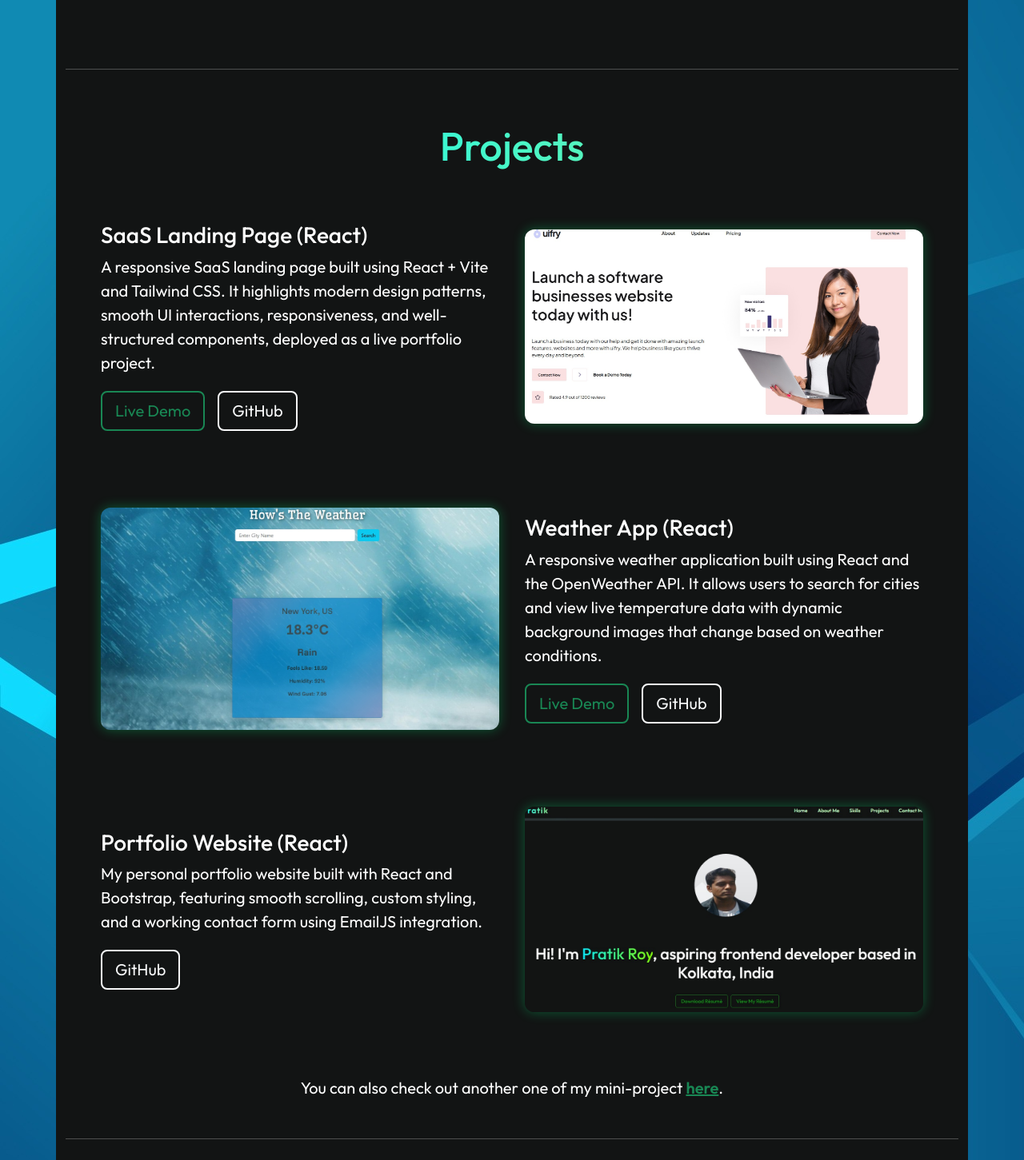
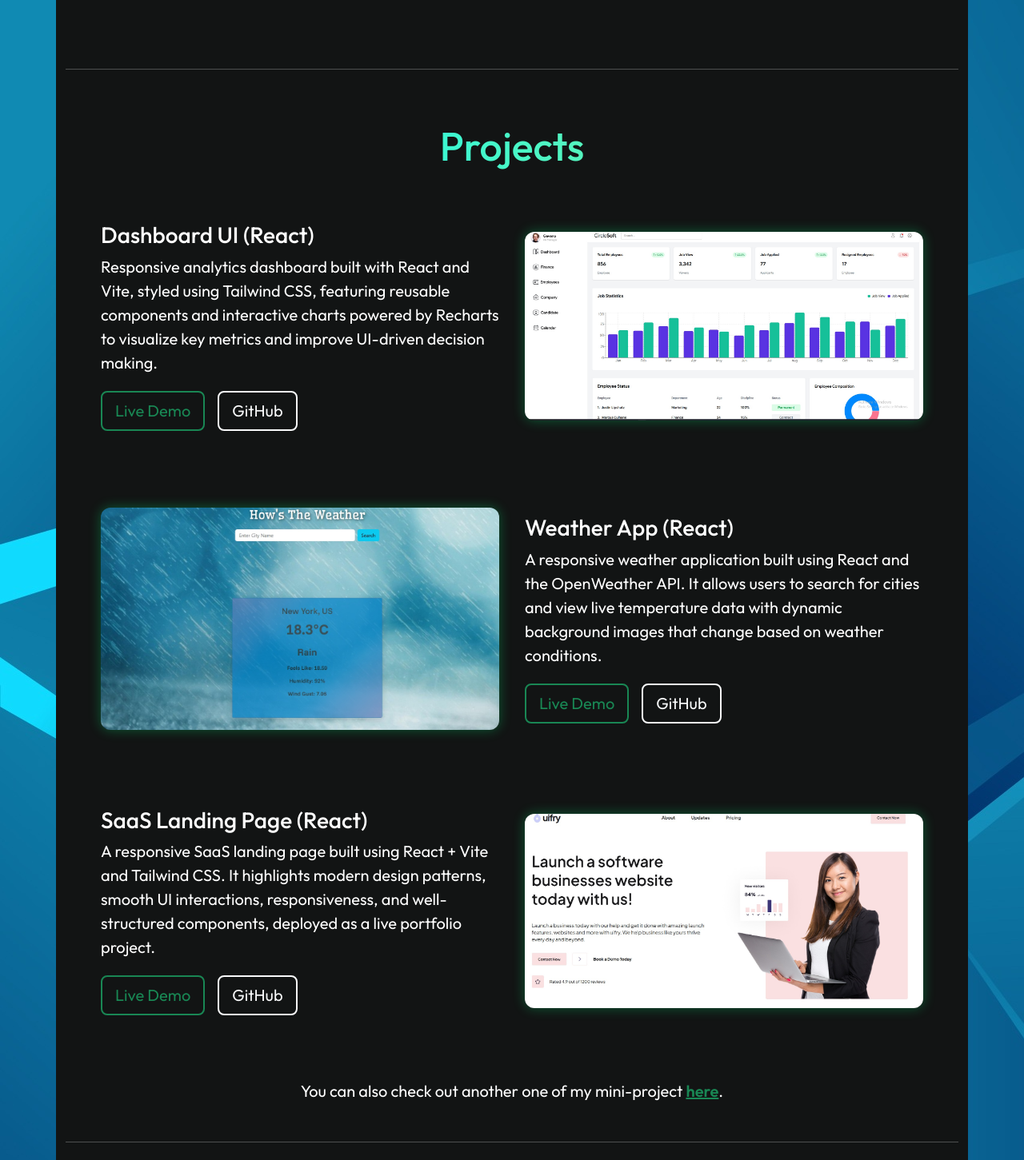
Before and after one commit to pratikroxx91/portfolio, a React (Vite) app: page / in a window 1280 px wide. Shown: the part 1867-3318 px from the top of the page at 80% size. Built offline with nearby package versions, Linux system fonts and the light colour scheme.

Commit message:
replaced project Portfolio with Dashboard UI

```diff
--- a/src/components/Projects/Projects.jsx
+++ b/src/components/Projects/Projects.jsx
@@ -3,7 +3,7 @@ import './Projects.css'
 import { Container, Row, Col, Button } from 'react-bootstrap'
 import saas from '../../assets/saas_website.jpg'
 import weatherApp from '../../assets/weatherApp.jpg'
-import portfolioshot from '../../assets/portfolioshot.jpg'
+import dashboardshot from '../../assets/dashboardshot.jpg'
 
 
 const Projects = () => {
@@ -16,20 +16,20 @@ const Projects = () => {
                     <Container>
                         <Row className='align-items-center my-5 flex-md-row-reverse'>
                             <Col md={6} sm={12} className='mb-3 p-3 text-center'>
-                                <img src={saas} alt='Portfolio Website' className='project-img' />
+                                <img src={dashboardshot} alt='Portfolio Website' className='project-img' />
                             </Col>
                             <Col md={6} sm={12} className='mb-3 p-3'>
-                                <h3>SaaS Landing Page (React)</h3>
+                                <h3>Dashboard UI (React)</h3>
                                 <p className='fs-5'>
-                                    A responsive SaaS landing page built using React + Vite and Tailwind CSS. It highlights modern design patterns, smooth UI interactions, responsiveness, and well-structured components, deployed as a live portfolio project.
+                                    Responsive analytics dashboard built with React and Vite, styled using Tailwind CSS, featuring reusable components and interactive charts powered by Recharts to visualize key metrics and improve UI-driven decision making.
                                 </p>
                                 <div className='project-buttons'>
-                                    <a href='https://uifrysaas.netlify.app/' target='_blank' rel='noreferrer'>
+                                    <a href='https://circlesoft-dashboard.netlify.app/' target='_blank' rel='noreferrer'>
                                         <Button variant='outline-success' size='lg' className='me-3'>
                                             Live Demo
                                         </Button>
                                     </a>
-                                    <a href='https://github.com/pratikroxx91/uifry-SaaS-landing-page' target='_blank' rel='noreferrer'>
+                                    <a href='https://github.com/pratikroxx91/CircleSoft-Dashboard-UI' target='_blank' rel='noreferrer'>
                                         <Button variant='outline-light' size='lg'>
                                             GitHub
                                         </Button>
@@ -37,6 +37,7 @@ const Projects = () => {
                                 </div>
                             </Col>
                         </Row>
+
                         <Row className='align-items-center my-5'>
                             <Col md={6} sm={12} className='mb-3 p-3 text-center'>
                                 <img src={weatherApp} alt='Weather App' className='project-img' />
@@ -62,19 +63,22 @@ const Projects = () => {
                                 </div>
                             </Col>
                         </Row>
-
                         <Row className='align-items-center my-5 flex-md-row-reverse'>
                             <Col md={6} sm={12} className='mb-3 p-3 text-center'>
-                                <img src={portfolioshot} alt='Portfolio Website' className='project-img' />
+                                <img src={saas} alt='Portfolio Website' className='project-img' />
                             </Col>
                             <Col md={6} sm={12} className='mb-3 p-3'>
-                                <h3>Portfolio Website (React)</h3>
+                                <h3>SaaS Landing Page (React)</h3>
                                 <p className='fs-5'>
-                                    My personal portfolio website built with React and Bootstrap, featuring smooth
-                                    scrolling, custom styling, and a working contact form using EmailJS integration.
+                                    A responsive SaaS landing page built using React + Vite and Tailwind CSS. It highlights modern design patterns, smooth UI interactions, responsiveness, and well-structured components, deployed as a live portfolio project.
                                 </p>
                                 <div className='project-buttons'>
-                                    <a href='https://github.com/pratikroxx91/portfolio' target='_blank' rel='noreferrer'>
+                                    <a href='https://uifrysaas.netlify.app/' target='_blank' rel='noreferrer'>
+                                        <Button variant='outline-success' size='lg' className='me-3'>
+                                            Live Demo
+                                        </Button>
+                                    </a>
+                                    <a href='https://github.com/pratikroxx91/uifry-SaaS-landing-page' target='_blank' rel='noreferrer'>
                                         <Button variant='outline-light' size='lg'>
                                             GitHub
                                         </Button>
@@ -82,6 +86,7 @@ const Projects = () => {
                                 </div>
                             </Col>
                         </Row>
+
                     </Container>
                     <div className="text-center mt-5">
                         <p className="fs-5">
```
Also changed, not shown: src/assets/dashboardshot.jpg (added).
